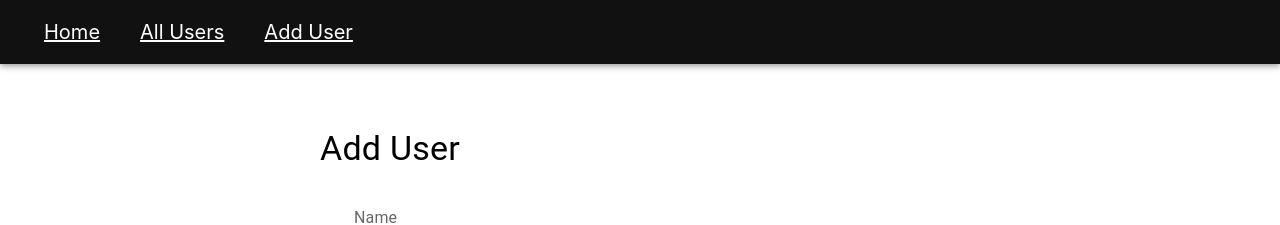
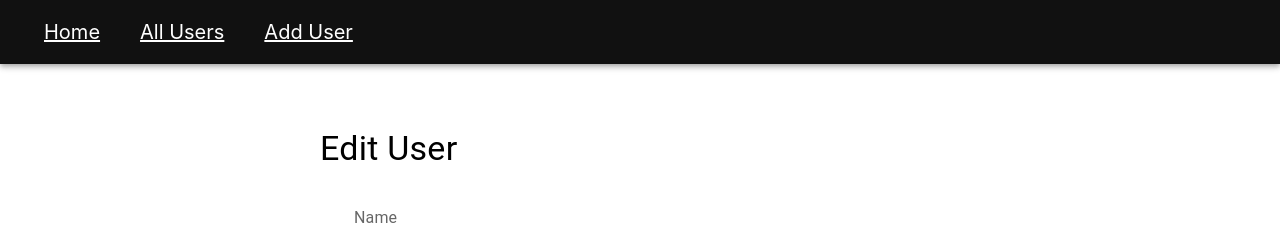
Before and after one commit to rishashetty05/MERN_VSNODE, a React (Create React App) app: page /edit/1 in a window 1280 px wide. Shown: the top 225 px of the page. Built offline with nearby package versions, Linux system fonts and the light colour scheme.

Commit message:
Minor change

```diff
--- a/src/components/EditUser.jsx
+++ b/src/components/EditUser.jsx
@@ -42,7 +42,7 @@ const EditUser = () => {
 
     return(
         <Container>
-            <Typography variant="h4">Add User</Typography>
+            <Typography variant="h4">Edit User</Typography>
             <FormControl>
                 <InputLabel>Name</InputLabel>
                 <Input onChange={(e) => onValueChange(e)} name="name" />
```
